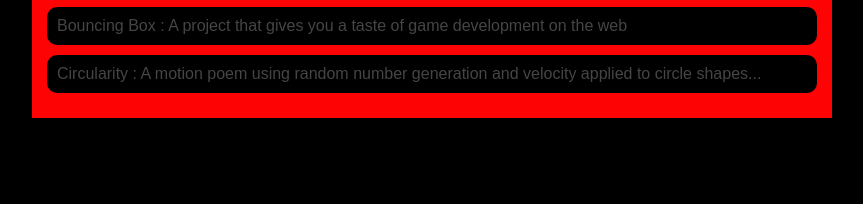
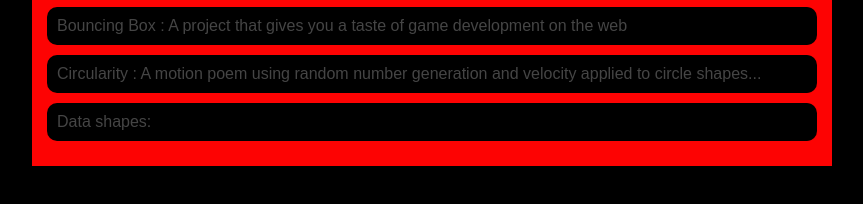
Before and after one commit to jamsco-nln/jamsco-nln.github.io, a plain HTML site: page portfolio.html in a window 1280 px wide. Shown: the part 262-466 px from the top of the page, without its empty margins (208-1071 px from the left). Drawn offline with Linux system fonts and the light colour scheme.

Commit message:
added project

```diff
--- a/portfolio.html
+++ b/portfolio.html
@@ -113,6 +113,7 @@
                             development on the web </a></li>
                     <li><a href="projects/circularity/">Circularity : A motion poem using random number generation and
                             velocity applied to circle shapes...</a></li>
+                    <li><a href = "asd-projects/data-shapes/"> Data shapes:</a></li>
                 </u1>
             </div>
         </main>
```
